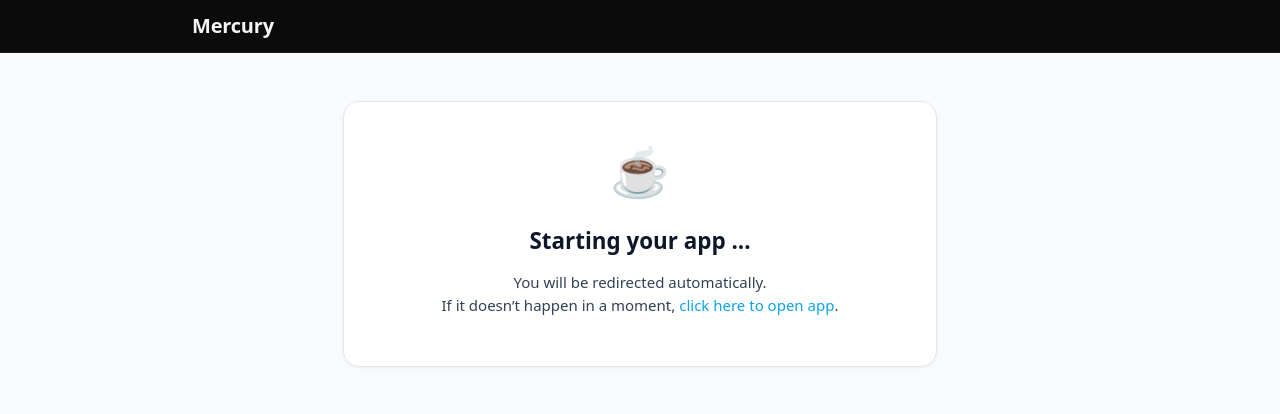
After one commit to mljar/mercury-extension, a Python web app: template mercury_app/templates/browser-open.html in a window 1280 px wide. The commit adds this page. Shown: the top 414 px of the page. Run offline with Jinja, Linux system fonts and the light colour scheme; the template is opened without the code that fills it, so the values that code supplies are empty.

Commit message:
update app

```diff
--- a/mercury_app/handlers.py
+++ b/mercury_app/handlers.py
@@ -120,12 +120,9 @@
         page_config = self.get_page_config(path)
         page_config["theme"] = THEME
 
-        print('*'*22)
-        print(page_config)
-
         return self.write(
             self.render_template(
-                "index.html",
+                "app.html",
                 static=self.static_url,
                 base_url=self.base_url,
                 token=self.settings["token"],
--- a/mercury_app/templates/index.html
+++ b/mercury_app/templates/app.html
@@ -4,7 +4,8 @@
 <head>
   <meta charset="utf-8">
   <meta name="viewport" content="width=device-width, initial-scale=1">
-  <title>{{page_config['appName'] | e}} test</title>
+  <title>{{page_title or 'Mercury'}}</title>
+  <link id="favicon" rel="shortcut icon" type="image/x-icon" href="{{ static_url("mercury/logo/favicon.ico") }}">
 
   <style>
     /* Base reset / typography */
@@ -162,7 +163,7 @@
 
   <header class="hdr" role="banner">
     <div class="hdr-inner">
-      <a class="brand" href="{{ base_url or '/' }}">{{page_config['title'] or 'Mercury'}}</a>
+      <a class="brand" href="{{ base_url or '/' }}">{{page_config['title'] or 'Mercury'}} my app template</a>
       <div style="position:relative">
         <button id="nbBtn" type="button" class="btn" aria-haspopup="menu" aria-expanded="false">
           Notebooks
--- /dev/null
+++ b/mercury_app/templates/browser-open.html
@@ -0,0 +1,96 @@
+<!DOCTYPE html>
+<html>
+
+<head>
+  <meta charset="utf-8">
+  <meta http-equiv="refresh" content="1;url={{ open_url }}" />
+  <meta name="viewport" content="width=device-width, initial-scale=1">
+  <title>Starting ...</title>
+  <link id="favicon" rel="shortcut icon" type="image/x-icon" href="static/mercury/logo/favicon.ico">
+  <style>
+    html, body {
+      padding: 0;
+      margin: 0;
+      font-family: ui-sans-serif, system-ui, -apple-system, Segoe UI, Roboto, sans-serif;
+      background: #f9fafb;
+      color: #0f172a;
+      line-height: 1.55;
+    }
+
+    a { color: #0ea5e9; text-decoration: none; }
+    a:hover { text-decoration: underline; }
+
+    /* Header */
+    .hdr {
+      background: #0b0b0c;
+      border-bottom: 1px solid rgba(255,255,255,0.08);
+      height: 52px;
+    }
+    .hdr-inner {
+      /* display: flex;
+      align-items: center;
+      padding: .75rem 1rem;
+       */
+      margin: 0 auto; max-width: 56rem;
+      display: flex; align-items: center; justify-content: space-between;
+      padding: .6rem .75rem;
+    }
+    .brand {
+      font-weight: 750;
+      color: #f3f4f6;
+      font-size: clamp(16px, 2vw, 20px);
+      letter-spacing: -0.01em;
+    }
+
+    /* Static info box */
+    .box {
+      margin: 3rem auto;
+      background: #ffffff;
+      border: 1px solid #e2e8f0;
+      border-radius: 1rem;
+      padding: 2rem 2.5rem;
+      text-align: center;
+      max-width: 32rem;
+      box-shadow: 0 1px 3px rgba(0,0,0,0.05);
+    }
+    .box-emoji {
+      font-size: 48px;
+      margin-bottom: 1rem;
+    }
+    .box-title {
+      font-size: 1.4rem;
+      font-weight: 700;
+      margin-bottom: 0.75rem;
+    }
+    .box-text {
+      color: #334155;
+      font-size: 15px;
+      margin-bottom: 1rem;
+    }
+  </style>
+</head>
+
+<body>
+
+  <header class="hdr">
+    <div class="hdr-inner">
+      <div class="brand">{{ page_title or 'Mercury'}}</div>
+    </div>
+  </header>
+
+  <main>
+    <div class="box">
+      <div class="box-emoji">☕</div>
+
+      <div class="box-title">Starting your app ...</div>
+
+      <div class="box-text">
+        You will be redirected automatically.<br>
+        If it doesn’t happen in a moment,
+        <a href="{{ open_url }}">click here to open app</a>.
+      </div>
+    </div>
+  </main>
+
+</body>
+</html>
--- a/mercury_app/templates/error.html
+++ b/mercury_app/templates/error.html
@@ -6,8 +6,7 @@
 
   <title>{% block title %}{{page_title | e}}{% endblock %}</title>
 
-  {% block favicon %}<link rel="shortcut icon" type="image/x-icon" href="/static/favicons/favicon.ico">{% endblock %}
-
+  <link id="favicon" rel="shortcut icon" type="image/x-icon" href="{{ static_url("mercury/logo/favicon.ico") }}">
 </head>
 
 <body>
--- a/mercury_app/templates/root.html
+++ b/mercury_app/templates/root.html
@@ -3,7 +3,8 @@
 <head>
   <meta charset="utf-8" />
   <meta name="viewport" content="width=device-width,initial-scale=1" />
-  <title>Mercury — Notebooks</title>
+  <title>{{page_title or 'Mercury'}}</title>
+  <link id="favicon" rel="shortcut icon" type="image/x-icon" href="{{ static_url("mercury/logo/favicon.ico") }}">
   <style>
     :root { color-scheme: light dark; }
     html, body { height: 100%; }
@@ -156,7 +157,7 @@
   <!-- Header -->
   <header class="hdr" role="banner">
     <div class="hdr-inner">
-      <a class="brand" href="{{ base_url or '/' }}">{{ title or 'Mercury'}}</a>
+      <a class="brand" href="{{ base_url or '/' }}">{{ page_title or 'Mercury'}}</a>
 
       <!-- Render menu button ONLY when there are notebooks -->
       {% if notebooks %}
```
Also changed, not shown: mercury_app/app.py (+92 -30 lines), mercury_app/templates/login.html (added, +147 -0 lines), mercury_app/templates/page.html (added, +75 -0 lines), mercury_app/static/logo/favicon.ico (added), 1 other file.
